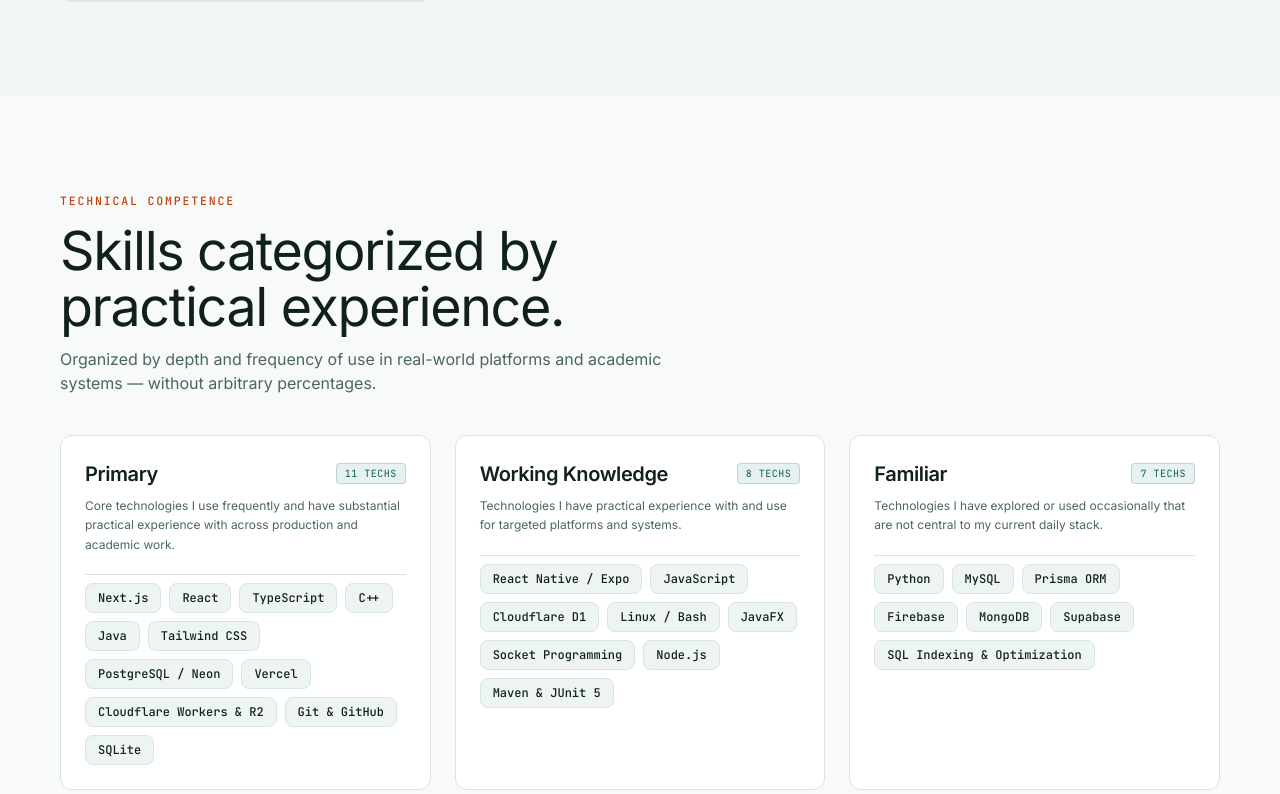
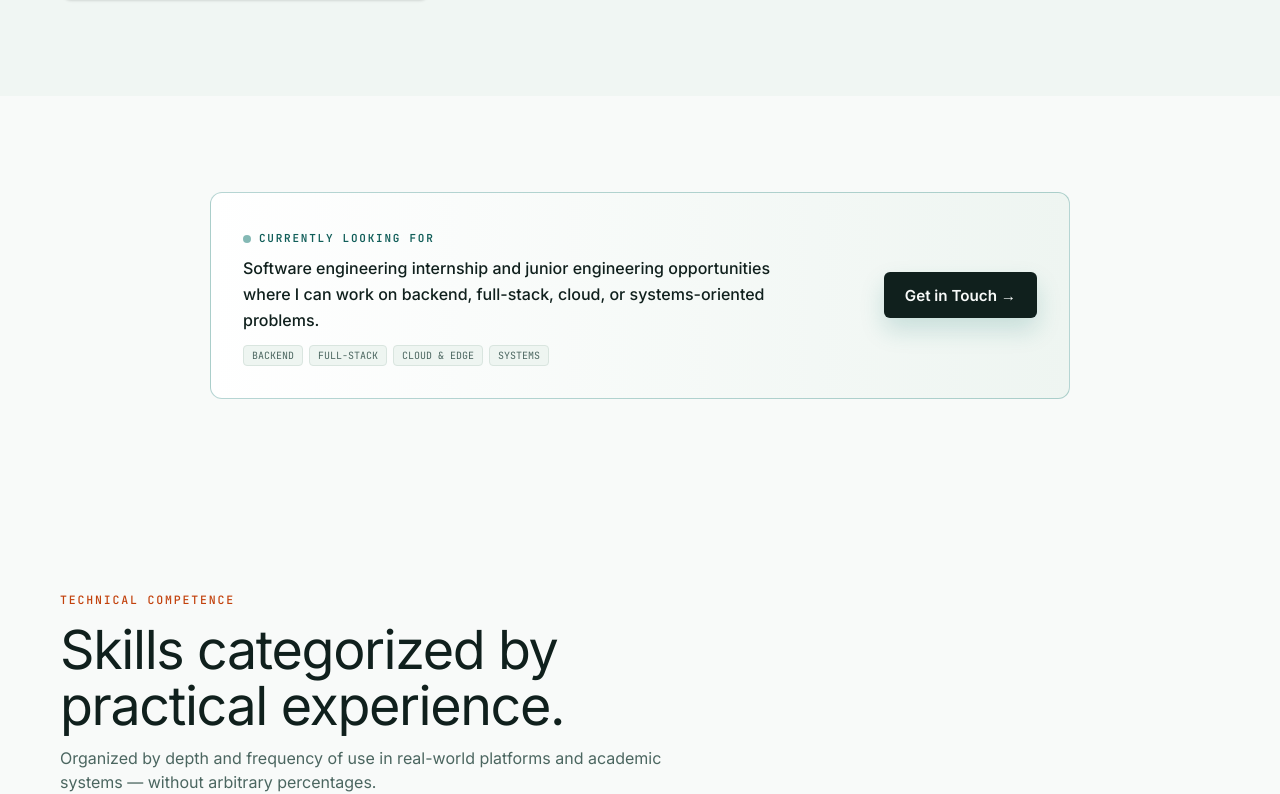
Before and after one commit to Shourov735/portfolio, a Next.js app: page / in a window 1280 px wide. Shown: the part 7507-8301 px from the top of the page. Built offline with nearby package versions, Linux system fonts and the light colour scheme.

Commit message:
feat: add AGENTS.md guidelines and reposition currently-looking section

```diff
--- a/app/page.tsx
+++ b/app/page.tsx
@@ -18,11 +18,11 @@
       <StatsBand />
       <Spotlight />
       <Projects />
+      <CurrentlyLooking />
       <Skills />
       <About />
       <Education />
       <LatestPosts />
-      <CurrentlyLooking />
       <NowLearning />
       <ResumeCTA />
       <Contact />
```
Also changed, not shown: 1 other file (tests, documents, lock files or other folders).
